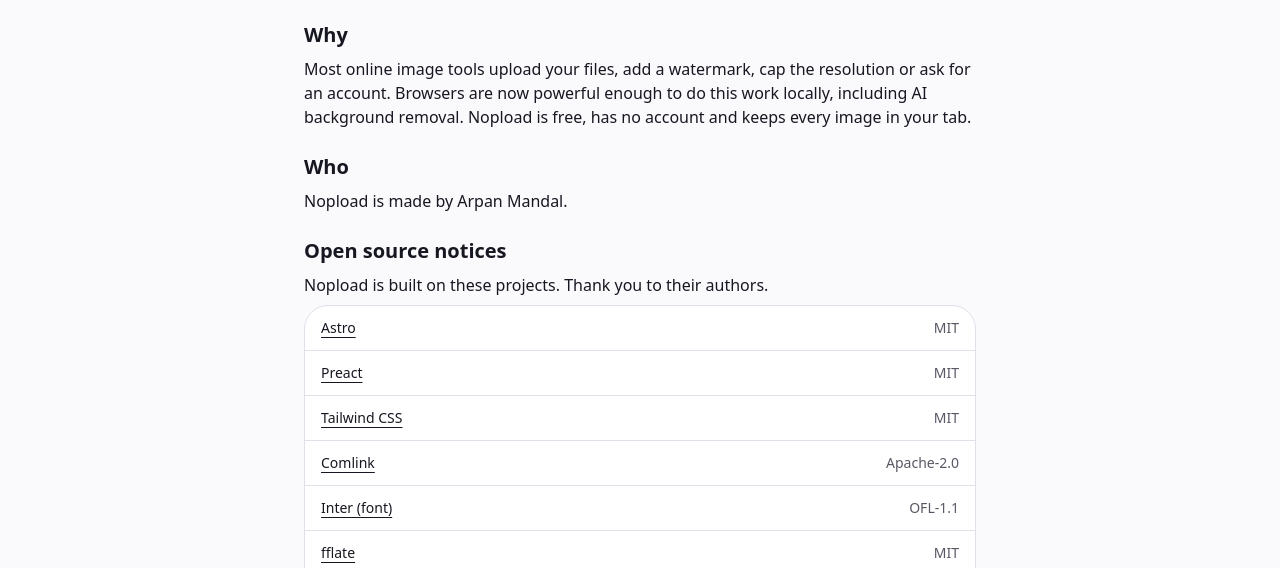
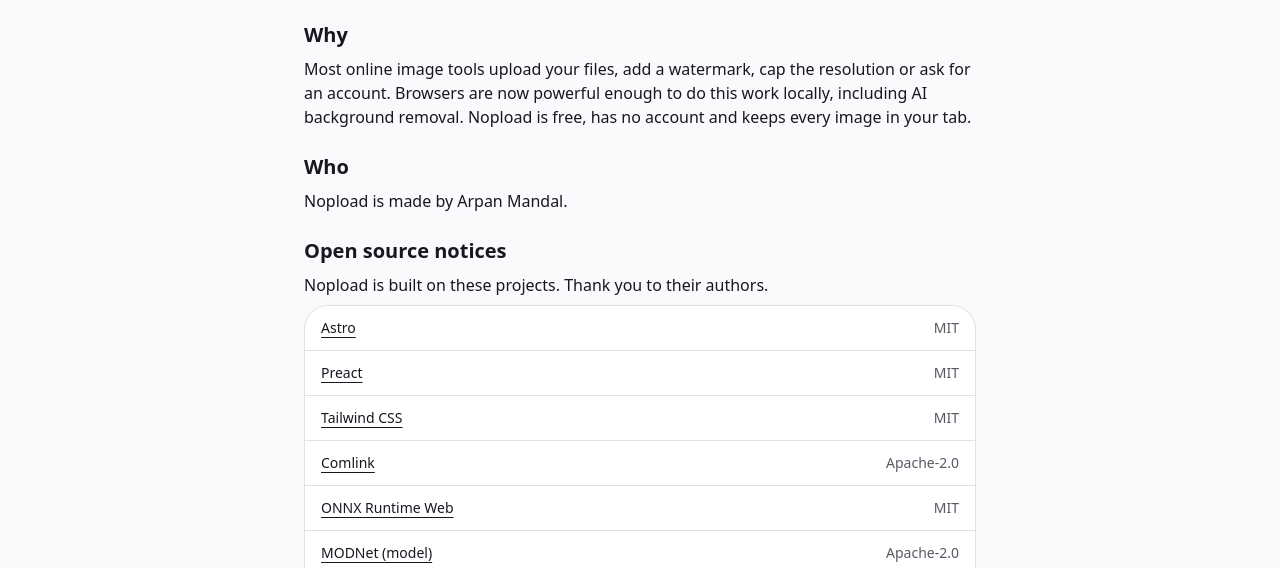
Before and after one commit to EnthusiastiCoder/Nopload, an Astro site: page /about in a window 1280 px wide. Shown: the part 232-800 px from the top of the page. Built offline with nearby package versions, Linux system fonts and the light colour scheme; Astro itself is replaced by a stand-in of ours.

Commit message:
docs(about): credit ONNX Runtime Web, MODNet and U-2-Net

```diff
--- a/src/pages/about.astro
+++ b/src/pages/about.astro
@@ -6,6 +6,9 @@ const notices = [
   ['Preact', 'MIT', 'https://github.com/preactjs/preact'],
   ['Tailwind CSS', 'MIT', 'https://github.com/tailwindlabs/tailwindcss'],
   ['Comlink', 'Apache-2.0', 'https://github.com/GoogleChromeLabs/comlink'],
+  ['ONNX Runtime Web', 'MIT', 'https://github.com/microsoft/onnxruntime'],
+  ['MODNet (model)', 'Apache-2.0', 'https://github.com/ZHKKKe/MODNet'],
+  ['U-2-Net (model)', 'Apache-2.0', 'https://github.com/xuebinqin/U-2-Net'],
   ['Inter (font)', 'OFL-1.1', 'https://github.com/rsms/inter'],
   ['fflate', 'MIT', 'https://github.com/101arrowz/fflate'],
   ['exifr', 'MIT', 'https://github.com/MikeKovarik/exifr'],
```
